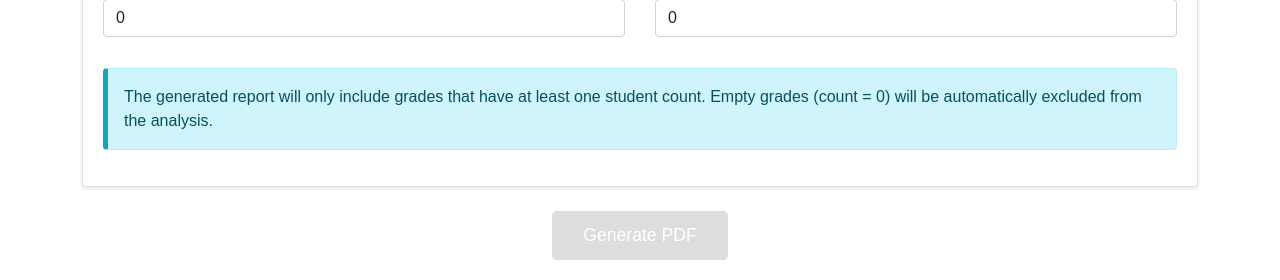
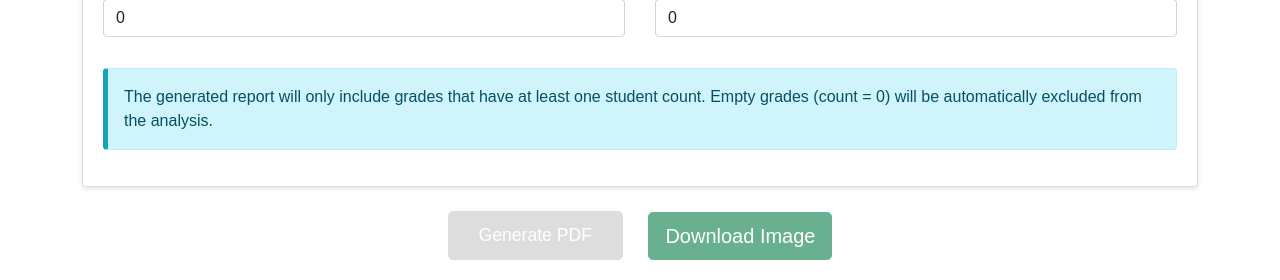
Before and after one commit to dhairyathedev/grades-pdf, a Flask app: page / in a window 1280 px wide. Shown: the part 1332-1612 px from the top of the page. Run offline with Flask 3, Linux system fonts and the light colour scheme.

Commit message:
major: add image download

```diff
--- a/app.py
+++ b/app.py
@@ -290,19 +290,36 @@ def index():
         fig.text(0.5, 0.115, footnote1, ha='center', va='center', fontsize=10, style='italic')
         fig.text(0.5, 0.1, footnote2, ha='center', va='center', fontsize=10, style='italic')
 
+        # Get the requested format
+        output_format = request.form.get('format', 'pdf')
+
         # Save to memory buffer
         buf = io.BytesIO()
-        with PdfPages(buf) as pdf:
-            pdf.savefig(fig)
-        plt.close()
 
-        # Prepare buffer for download
-        buf.seek(0)
-        return send_file(
-            buf,
-            download_name=f'Grade_Analysis_{subject_code}.pdf',
-            mimetype='application/pdf'
-        )
+        if output_format == 'pdf':
+            with PdfPages(buf) as pdf:
+                pdf.savefig(fig)
+            plt.close()
+
+            # Prepare buffer for download
+            buf.seek(0)
+            return send_file(
+                buf,
+                download_name=f'Grade_Analysis_{subject_code}.pdf',
+                mimetype='application/pdf'
+            )
+        else:  # PNG format
+            # Save as PNG with higher DPI for better quality
+            plt.savefig(buf, format='png', dpi=300, bbox_inches='tight')
+            plt.close()
+
+            # Prepare buffer for download
+            buf.seek(0)
+            return send_file(
+                buf,
+                download_name=f'Grade_Analysis_{subject_code}.png',
+                mimetype='image/png'
+            )
 
     return render_template('index.html')
 
--- a/templates/index.html
+++ b/templates/index.html
@@ -87,6 +87,9 @@
         }
         .hidden {
             display: none;
+        }
+        .btn {
+            margin: 0 5px;
         }
     </style>
 </head>
@@ -204,7 +207,8 @@
             </div>
 
             <div class="text-center mt-4">
-                <button type="submit" class="btn btn-primary btn-lg" id="submit-btn" disabled>Generate PDF</button>
+                <button type="submit" class="btn btn-primary btn-lg me-3" id="submit-btn" name="format" value="pdf" disabled>Generate PDF</button>
+                <button type="submit" class="btn btn-success btn-lg" id="submit-img-btn" name="format" value="png" disabled>Download Image</button>
             </div>
         </form>
     </div>
@@ -230,14 +234,20 @@
             document.getElementById('theory-total').textContent = theoryTotal;
             document.getElementById('practical-total').textContent = practicalTotal;
 
-            // Enable/disable submit button
+            // Enable/disable both buttons
             const submitBtn = document.getElementById('submit-btn');
-            submitBtn.disabled = (theoryTotal === 0 && practicalTotal === 0);
+            const submitImgBtn = document.getElementById('submit-img-btn');
+            const buttonsDisabled = (theoryTotal === 0 && practicalTotal === 0);
 
-            if (theoryTotal === 0 && practicalTotal === 0) {
+            submitBtn.disabled = buttonsDisabled;
+            submitImgBtn.disabled = buttonsDisabled;
+
+            if (buttonsDisabled) {
                 submitBtn.title = 'Please enter at least one grade count';
+                submitImgBtn.title = 'Please enter at least one grade count';
             } else {
                 submitBtn.title = '';
+                submitImgBtn.title = '';
             }
         }
 
```
